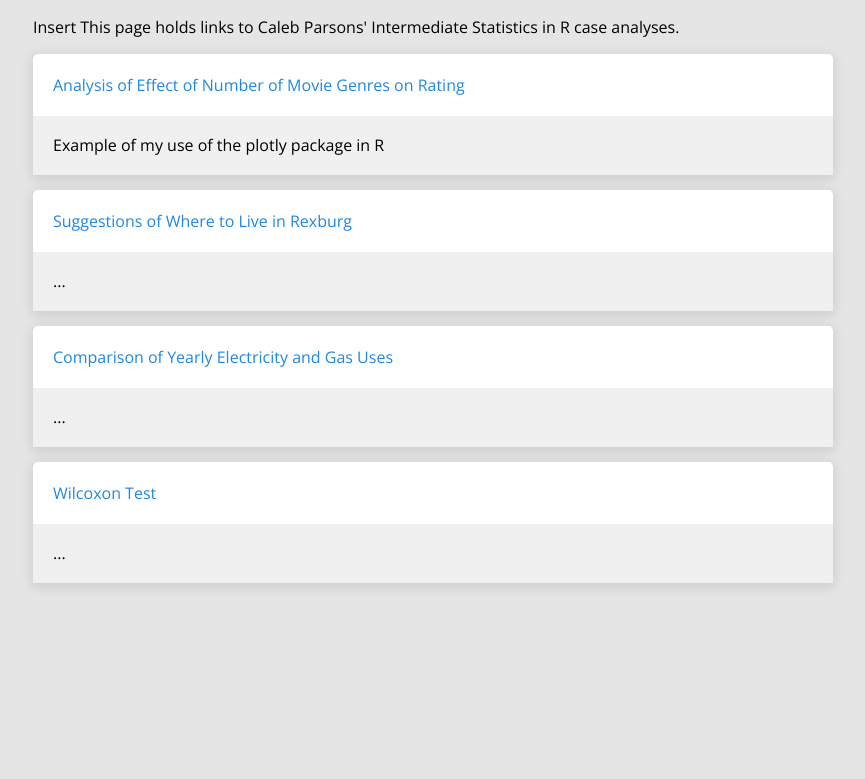
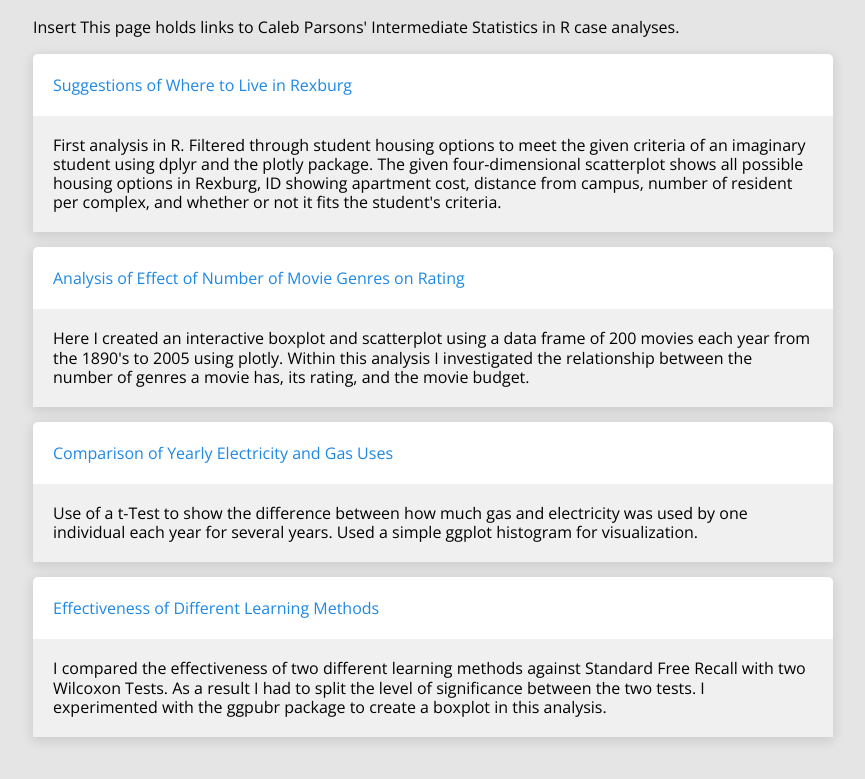
Before and after one commit to cjparsons21/cjparsons21.github.io, a plain HTML site: page index.html in a window 1280 px wide. Shown: the part 79-858 px from the top of the page, without its empty margins (207-1072 px from the left). Before the commit the page ends 800 px from the top, so only its background shows below. Drawn offline with nearby package versions, Linux system fonts and the light colour scheme.

Commit message:
added descriptions to links

```diff
--- a/index.html
+++ b/index.html
@@ -12,23 +12,23 @@
 		<p>Insert This page holds links to Caleb Parsons' Intermediate Statistics in R case analyses. </p>
 
 		<div class="portfolio-item">
-			<a href="/Movie_Genre_Analysis.html">Analysis of Effect of Number of Movie Genres on Rating</a>
-			<p>Example of my use of the plotly package in R</p>
+				<a href="/Rexburg_Housing_Analysis.html">Suggestions of Where to Live in Rexburg</a>
+			<p>First analysis in R. Filtered through student housing options to meet the given criteria of an imaginary student using dplyr and the plotly package. The given four-dimensional scatterplot shows all possible housing options in Rexburg, ID showing apartment cost, distance from campus, number of resident per complex, and whether or not it fits the student's criteria. </p>
 		</div>
 
 		<div class="portfolio-item">
-				<a href="/Rexburg_Housing_Analysis.html">Suggestions of Where to Live in Rexburg</a>
-			<p>...</p>
+			<a href="/Movie_Genre_Analysis.html">Analysis of Effect of Number of Movie Genres on Rating</a>
+			<p>Here I created an interactive boxplot and scatterplot using a data frame of 200 movies each year from the 1890's to 2005 using plotly. Within this analysis I investigated the relationship between the number of genres a movie has, its rating, and the movie budget.</p>
 		</div>
 
 		<div class="portfolio-item">
 				<a href="/Utilities_Analysis.html">Comparison of Yearly Electricity and Gas Uses</a>
-			<p>...</p>
+			<p>Use of a t-Test to show the difference between how much gas and electricity was used by one individual each year for several years. Used a simple ggplot histogram for visualization. </p>
 		</div>
 
 		<div class="portfolio-item">
-			<a href="/RecallingWords.html">Wilcoxon Test</a>
-			<p>...</p>
+			<a href="/RecallingWords.html">Effectiveness of Different Learning Methods</a>
+			<p>I compared the effectiveness of two different learning methods against Standard Free Recall with two Wilcoxon Tests. As a result I had to split the level of significance between the two tests. I experimented with the ggpubr package to create a boxplot in this analysis.</p>
 		</div>
 	</div>
 
```
Also changed, not shown: RecallingWords.html (+2 -1 lines).
